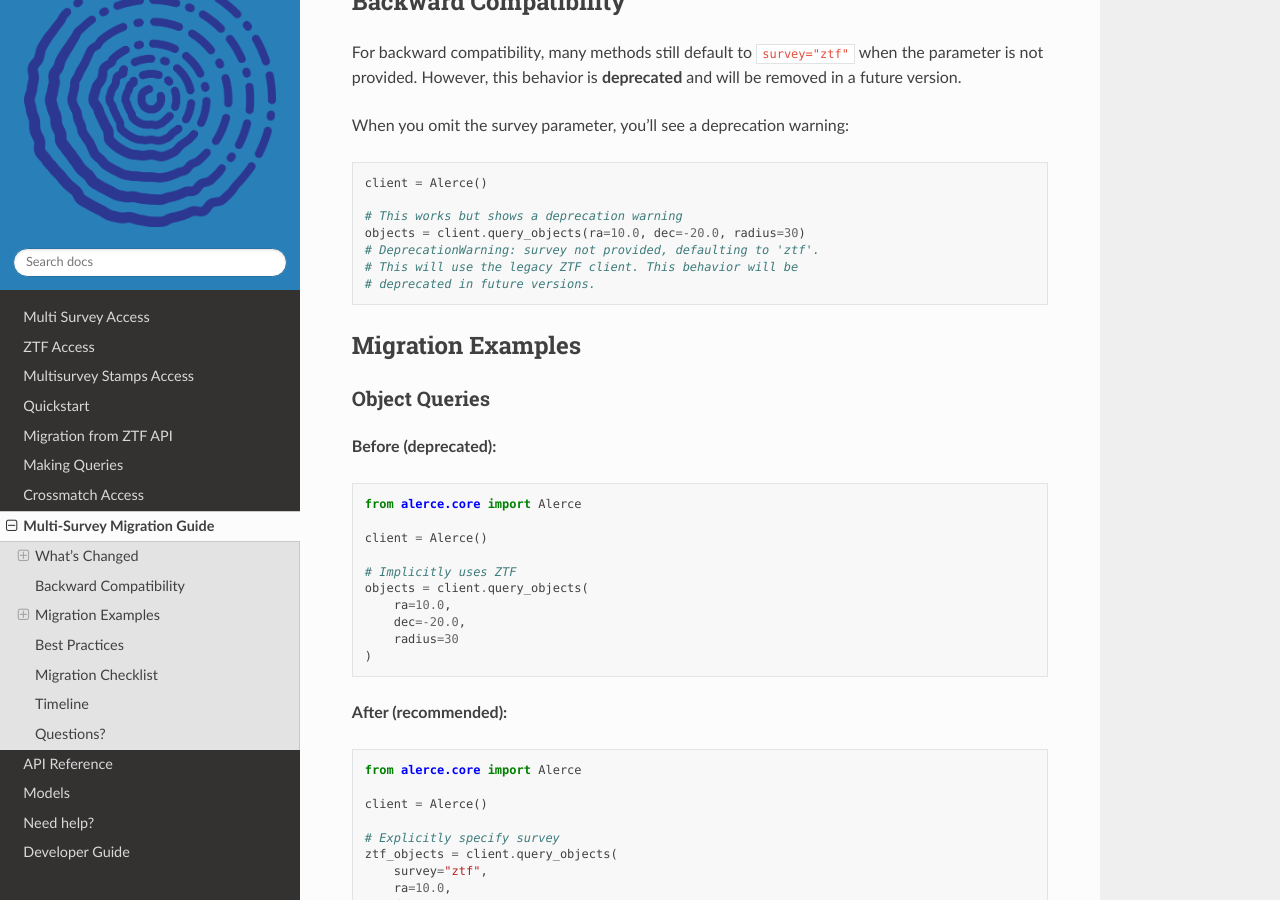
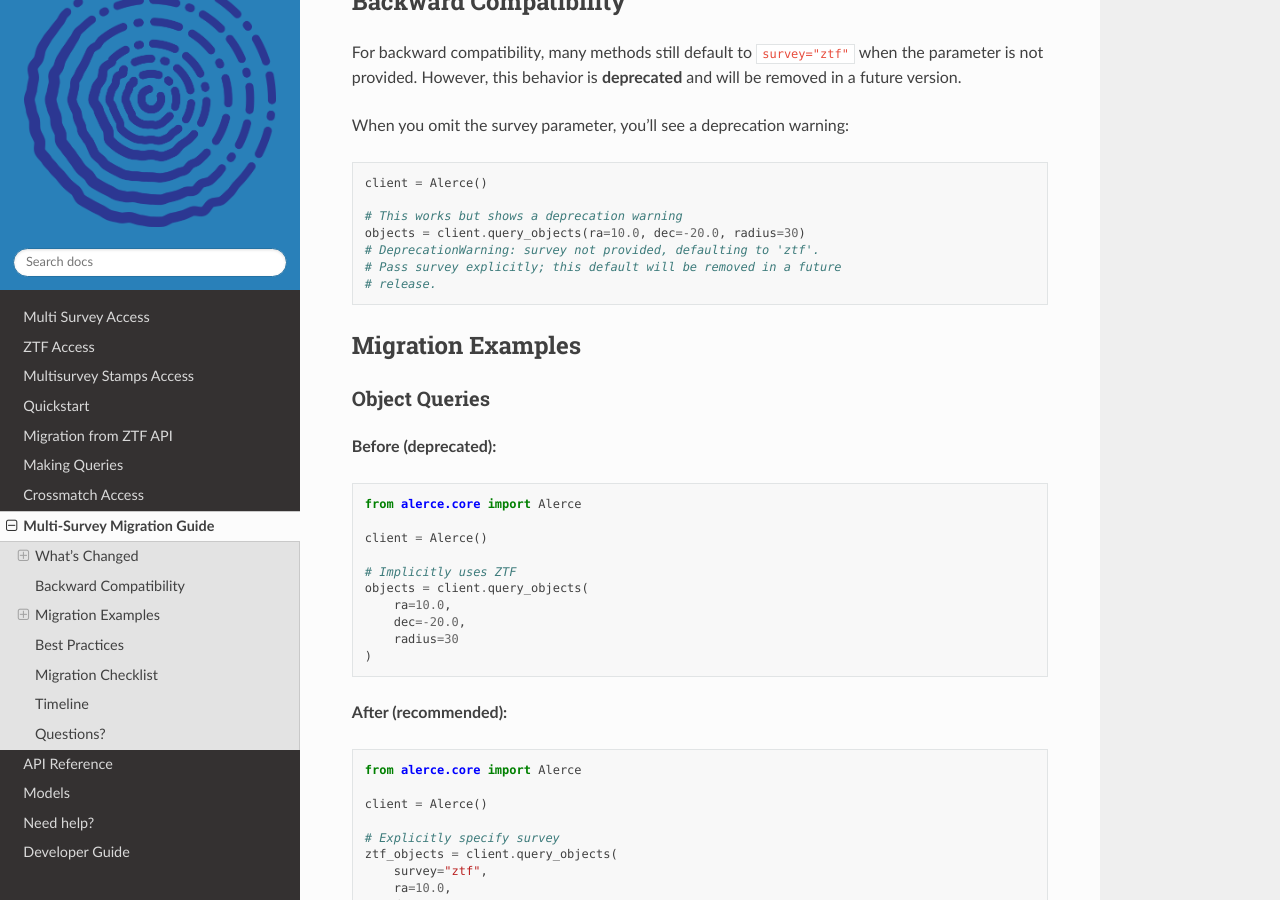
Before and after one commit to alercebroker/alerce_client, a Sphinx documentation site: the page built from docs/source/migration_guide.rst, in a window 1280 px wide and 900 px high, scrolled down 547 px. Built offline with Sphinx 7.4.7 and the Read the Docs theme 3.1.0, drawn with Linux system fonts in a browser that asks for light colours; formulas are drawn with MathJax 3.

Commit message:
docs: update migration guide warning text to match code
Co-Authored-By: Claude Opus 4.6 <noreply@anthropic.com>

```diff
--- a/docs/source/migration_guide.rst
+++ b/docs/source/migration_guide.rst
@@ -30,8 +30,8 @@ When you omit the survey parameter, you'll see a deprecation warning:
     # This works but shows a deprecation warning
     objects = client.query_objects(ra=10.0, dec=-20.0, radius=30)
     # DeprecationWarning: survey not provided, defaulting to 'ztf'.
-    # This will use the legacy ZTF client. This behavior will be
-    # deprecated in future versions.
+    # Pass survey explicitly; this default will be removed in a future
+    # release.
 
 Migration Examples
 ------------------
```
